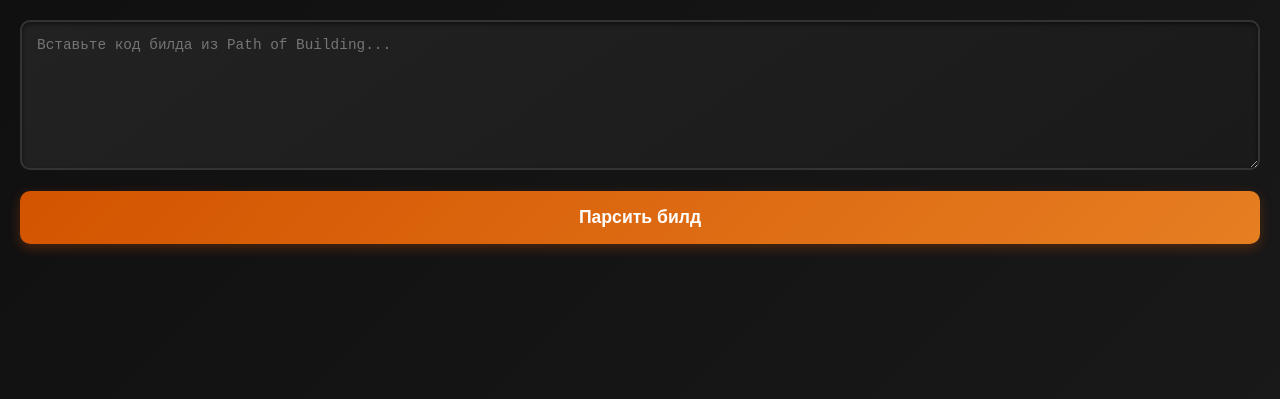
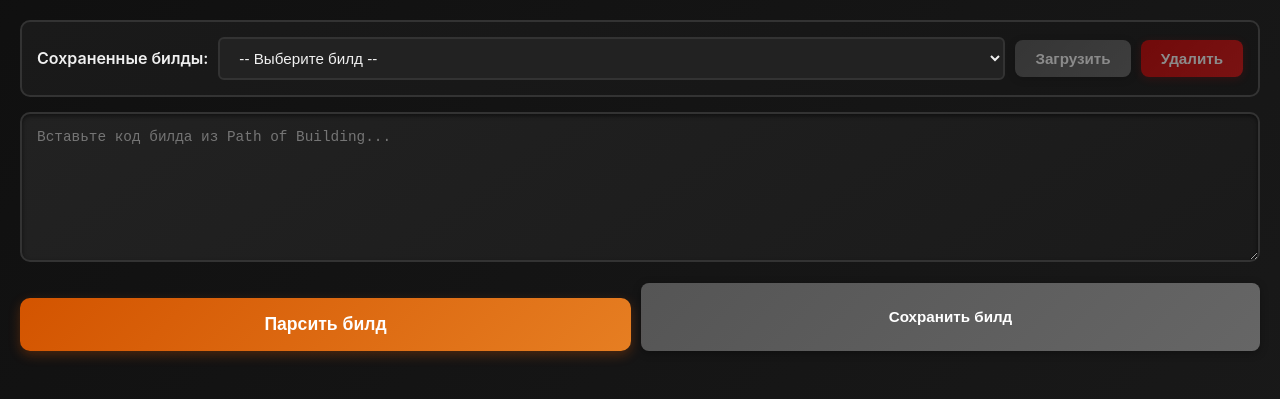
Before and after one commit to Hardoffmirror/game, a Flask app: page / in a window 1280 px wide. Shown: the part 154-553 px from the top of the page. Run offline with Flask 3, Linux system fonts and the light colour scheme.

Commit message:
Улучшена раскраска камней и добавлена система сохранения билдов
- Расширены ключевые слова для раскраски всех типов камней (красные, зеленые, синие)
- Добавлены PoE 2 скиллы и дополнительные ключевые слова для лучшего распознавания
- Реализована система сохранения POB билдов в localStorage
- Добавлен UI для управления сохраненными билдами (выпадающий список с кнопками)
- Реализовано модальное окно для ввода названия билда при сохранении
- Добавлена возможность загрузки сохраненных билдов
- Добавлена возможность удаления билдов с подтверждением
- Билды сортируются по дате создания (новые сверху)
- Добавлены стили для новых UI элементов (кнопки, модальное окно, селектор)

```diff
--- a/static/css/style.css
+++ b/static/css/style.css
@@ -66,6 +66,210 @@ header h1 {
 
 .input-section {
     margin-bottom: 30px;
+}
+
+/* Builds manager */
+.builds-manager {
+    margin-bottom: 15px;
+}
+
+.saved-builds-selector {
+    display: flex;
+    align-items: center;
+    gap: 10px;
+    flex-wrap: wrap;
+    background: linear-gradient(145deg, var(--bg-card), #151515);
+    padding: 15px;
+    border-radius: 10px;
+    border: 2px solid var(--border);
+}
+
+.saved-builds-selector label {
+    font-weight: 600;
+    color: var(--text-primary);
+    white-space: nowrap;
+}
+
+.saved-builds-selector select {
+    flex: 1;
+    min-width: 200px;
+    padding: 10px 15px;
+    background: var(--bg-input);
+    color: var(--text-primary);
+    border: 2px solid var(--border);
+    border-radius: 6px;
+    font-size: 0.95rem;
+    transition: all 0.3s;
+}
+
+.saved-builds-selector select:focus {
+    outline: none;
+    border-color: var(--accent);
+    box-shadow: 0 0 0 3px rgba(211, 84, 0, 0.1);
+}
+
+.action-buttons {
+    display: flex;
+    gap: 10px;
+    margin-top: 15px;
+}
+
+.action-buttons .btn,
+.action-buttons .btn-secondary {
+    flex: 1;
+}
+
+.btn-secondary {
+    padding: 10px 20px;
+    background: linear-gradient(135deg, #555, #666);
+    color: white;
+    border: none;
+    border-radius: 8px;
+    font-size: 0.95rem;
+    font-weight: 600;
+    cursor: pointer;
+    transition: all 0.3s cubic-bezier(0.4, 0, 0.2, 1);
+    box-shadow: 0 2px 8px rgba(0, 0, 0, 0.3);
+}
+
+.btn-secondary:hover:not(:disabled) {
+    background: linear-gradient(135deg, #666, #777);
+    transform: translateY(-2px);
+    box-shadow: 0 4px 12px rgba(0, 0, 0, 0.4);
+}
+
+.btn-secondary:disabled {
+    opacity: 0.5;
+    cursor: not-allowed;
+}
+
+.btn-danger {
+    padding: 10px 20px;
+    background: linear-gradient(135deg, #cc0000, #dd1111);
+    color: white;
+    border: none;
+    border-radius: 8px;
+    font-size: 0.95rem;
+    font-weight: 600;
+    cursor: pointer;
+    transition: all 0.3s cubic-bezier(0.4, 0, 0.2, 1);
+    box-shadow: 0 2px 8px rgba(204, 0, 0, 0.3);
+}
+
+.btn-danger:hover:not(:disabled) {
+    background: linear-gradient(135deg, #dd1111, #ee2222);
+    transform: translateY(-2px);
+    box-shadow: 0 4px 12px rgba(204, 0, 0, 0.4);
+}
+
+.btn-danger:disabled {
+    opacity: 0.5;
+    cursor: not-allowed;
+}
+
+/* Modal */
+.modal {
+    display: none;
+    position: fixed;
+    z-index: 1000;
+    left: 0;
+    top: 0;
+    width: 100%;
+    height: 100%;
+    background-color: rgba(0, 0, 0, 0.7);
+    backdrop-filter: blur(4px);
+}
+
+.modal.show {
+    display: flex;
+    align-items: center;
+    justify-content: center;
+}
+
+.modal-content {
+    background: linear-gradient(145deg, var(--bg-card), #151515);
+    border-radius: 12px;
+    border: 2px solid var(--accent);
+    box-shadow: 0 8px 32px rgba(0, 0, 0, 0.5);
+    width: 90%;
+    max-width: 500px;
+    animation: modalSlideIn 0.3s ease-out;
+}
+
+@keyframes modalSlideIn {
+    from {
+        transform: translateY(-50px);
+        opacity: 0;
+    }
+    to {
+        transform: translateY(0);
+        opacity: 1;
+    }
+}
+
+.modal-header {
+    display: flex;
+    justify-content: space-between;
+    align-items: center;
+    padding: 20px;
+    border-bottom: 2px solid var(--border);
+}
+
+.modal-header h2 {
+    margin: 0;
+    color: var(--accent);
+    font-size: 1.5rem;
+}
+
+.modal-close {
+    font-size: 2rem;
+    color: var(--text-secondary);
+    cursor: pointer;
+    transition: color 0.2s;
+    line-height: 1;
+}
+
+.modal-close:hover {
+    color: var(--accent);
+}
+
+.modal-body {
+    padding: 20px;
+}
+
+.modal-body label {
+    display: block;
+    margin-bottom: 10px;
+    color: var(--text-primary);
+    font-weight: 600;
+}
+
+.modal-body input {
+    width: 100%;
+    padding: 12px;
+    background: var(--bg-input);
+    color: var(--text-primary);
+    border: 2px solid var(--border);
+    border-radius: 6px;
+    font-size: 1rem;
+    transition: all 0.3s;
+}
+
+.modal-body input:focus {
+    outline: none;
+    border-color: var(--accent);
+    box-shadow: 0 0 0 3px rgba(211, 84, 0, 0.1);
+}
+
+.modal-footer {
+    display: flex;
+    gap: 10px;
+    padding: 20px;
+    border-top: 2px solid var(--border);
+}
+
+.modal-footer button {
+    flex: 1;
 }
 
 #buildCode {
--- a/static/js/app.js
+++ b/static/js/app.js
@@ -1,4 +1,52 @@
 // PoE Build Converter - Frontend Logic
+
+// Управление сохраненными билдами
+const BuildsManager = {
+    STORAGE_KEY: 'poe_saved_builds',
+
+    getBuilds() {
+        try {
+            const builds = localStorage.getItem(this.STORAGE_KEY);
+            return builds ? JSON.parse(builds) : [];
+        } catch (error) {
+            console.error('Ошибка при чтении сохраненных билдов:', error);
+            return [];
+        }
+    },
+
+    saveBuilds(builds) {
+        try {
+            localStorage.setItem(this.STORAGE_KEY, JSON.stringify(builds));
+            return true;
+        } catch (error) {
+            console.error('Ошибка при сохранении билдов:', error);
+            return false;
+        }
+    },
+
+    addBuild(name, code) {
+        const builds = this.getBuilds();
+        const newBuild = {
+            id: Date.now(),
+            name: name,
+            code: code,
+            createdAt: new Date().toISOString()
+        };
+        builds.push(newBuild);
+        return this.saveBuilds(builds) ? newBuild : null;
+    },
+
+    deleteBuild(id) {
+        const builds = this.getBuilds();
+        const filtered = builds.filter(b => b.id !== id);
+        return this.saveBuilds(filtered);
+    },
+
+    getBuild(id) {
+        const builds = this.getBuilds();
+        return builds.find(b => b.id === id);
+    }
+};
 
 document.addEventListener('DOMContentLoaded', () => {
     const buildCodeTextarea = document.getElementById('buildCode');
@@ -6,6 +54,20 @@ document.addEventListener('DOMContentLoaded', () => {
     const errorDiv = document.getElementById('error');
     const loadingDiv = document.getElementById('loading');
     const resultsDiv = document.getElementById('results');
+
+    // Элементы управления билдами
+    const savedBuildsSelect = document.getElementById('savedBuildsSelect');
+    const loadBuildBtn = document.getElementById('loadBuildBtn');
+    const deleteBuildBtn = document.getElementById('deleteBuildBtn');
+    const saveBuildBtn = document.getElementById('saveBuildBtn');
+    const saveBuildModal = document.getElementById('saveBuildModal');
+    const buildNameInput = document.getElementById('buildNameInput');
+    const confirmSaveBtn = document.getElementById('confirmSaveBtn');
+    const cancelSaveBtn = document.getElementById('cancelSaveBtn');
+    const modalClose = document.querySelector('.modal-close');
+
+    // Загрузка списка билдов при старте
+    loadBuildsList();
 
     parseBtn.addEventListener('click', async () => {
         const buildCode = buildCodeTextarea.value.trim();
@@ -61,6 +123,124 @@ document.addEventListener('DOMContentLoaded', () => {
             copyToClipboard(copyable.dataset.copy);
         }
     });
+
+    // Управление билдами
+    savedBuildsSelect.addEventListener('change', () => {
+        const selected = savedBuildsSelect.value;
+        loadBuildBtn.disabled = !selected;
+        deleteBuildBtn.disabled = !selected;
+    });
+
+    loadBuildBtn.addEventListener('click', () => {
+        const buildId = parseInt(savedBuildsSelect.value);
+        if (!buildId) return;
+
+        const build = BuildsManager.getBuild(buildId);
+        if (build) {
+            buildCodeTextarea.value = build.code;
+            showCopyNotification('Билд загружен: ' + build.name);
+        }
+    });
+
+    deleteBuildBtn.addEventListener('click', () => {
+        const buildId = parseInt(savedBuildsSelect.value);
+        if (!buildId) return;
+
+        const build = BuildsManager.getBuild(buildId);
+        if (build && confirm(`Удалить билд "${build.name}"?`)) {
+            if (BuildsManager.deleteBuild(buildId)) {
+                loadBuildsList();
+                showCopyNotification('Билд удален');
+            } else {
+                showError('Ошибка при удалении билда');
+            }
+        }
+    });
+
+    saveBuildBtn.addEventListener('click', () => {
+        const buildCode = buildCodeTextarea.value.trim();
+        if (!buildCode) {
+            showError('Нет кода билда для сохранения');
+            return;
+        }
+
+        buildNameInput.value = '';
+        saveBuildModal.classList.add('show');
+        buildNameInput.focus();
+    });
+
+    confirmSaveBtn.addEventListener('click', () => {
+        const buildName = buildNameInput.value.trim();
+        const buildCode = buildCodeTextarea.value.trim();
+
+        if (!buildName) {
+            showError('Введите название билда');
+            return;
+        }
+
+        if (!buildCode) {
+            showError('Нет кода билда для сохранения');
+            return;
+        }
+
+        const newBuild = BuildsManager.addBuild(buildName, buildCode);
+        if (newBuild) {
+            loadBuildsList();
+            saveBuildModal.classList.remove('show');
+            showCopyNotification('Билд сохранен: ' + buildName);
+
+            // Автоматически выбираем сохраненный билд
+            savedBuildsSelect.value = newBuild.id;
+            loadBuildBtn.disabled = false;
+            deleteBuildBtn.disabled = false;
+        } else {
+            showError('Ошибка при сохранении билда');
+        }
+    });
+
+    cancelSaveBtn.addEventListener('click', () => {
+        saveBuildModal.classList.remove('show');
+    });
+
+    modalClose.addEventListener('click', () => {
+        saveBuildModal.classList.remove('show');
+    });
+
+    // Закрытие модального окна по клику вне его
+    saveBuildModal.addEventListener('click', (e) => {
+        if (e.target === saveBuildModal) {
+            saveBuildModal.classList.remove('show');
+        }
+    });
+
+    // Сохранение по Enter в input
+    buildNameInput.addEventListener('keypress', (e) => {
+        if (e.key === 'Enter') {
+            confirmSaveBtn.click();
+        }
+    });
+
+    function loadBuildsList() {
+        const builds = BuildsManager.getBuilds();
+
+        // Очищаем список
+        savedBuildsSelect.innerHTML = '<option value="">-- Выберите билд --</option>';
+
+        // Добавляем билды (сортируем по дате создания, новые сверху)
+        builds.sort((a, b) => new Date(b.createdAt) - new Date(a.createdAt));
+
+        builds.forEach(build => {
+            const option = document.createElement('option');
+            option.value = build.id;
+            const date = new Date(build.createdAt).toLocaleDateString('ru-RU');
+            option.textContent = `${build.name} (${date})`;
+            savedBuildsSelect.appendChild(option);
+        });
+
+        // Отключаем кнопки если нет выбранного билда
+        loadBuildBtn.disabled = true;
+        deleteBuildBtn.disabled = true;
+    }
 });
 
 function showError(message) {
@@ -875,14 +1055,17 @@ function getGemColor(gemName) {
         'rolling', 'hammer of the gods', 'firestorm', 'stampede',
         'crushing fist', 'artillery', 'sundering', 'vaal',
         // Дополнительные огненные
-        'heat', 'ember', 'combust', 'scorch', 'ash', 'pyro',
+        'heat', 'ember', 'combust', 'scorch', 'ash', 'pyro', 'flame wall',
+        'blazing', 'phoenix', 'cremation', 'desecrate',
         // Дополнительные физические
         'armor', 'armour', 'physical', 'brutality', 'melee',
         // Дополнительные крафтовые/редкие скиллы
         'shield', 'bash', 'charge', 'strike', 'throw', 'reckoning',
         'vengeance', 'riposte', 'fissure',
         // Дополнительно: stance, warrior skills
-        'blood', 'sand', 'flesh', 'stone', 'berserker', 'warcry', 'cry'
+        'blood', 'sand', 'flesh', 'stone', 'berserker', 'warcry', 'cry',
+        // PoE 2 Strength skills
+        'sunder', 'armor break', 'stampede', 'rolling slam'
     ];
 
     // Зеленые (Dexterity) камни - проджектайлы, яды, ловушки
@@ -925,7 +1108,10 @@ function getGemColor(gemName) {
         'arrow', 'trap', 'mine', 'steel', 'blade', 'dagger',
         // Дополнительно: movement и utility
         'blink', 'dash', 'shift', 'fade', 'evasion',
-        'poison', 'bleed', 'rupture', 'laceration'
+        'poison', 'bleed', 'rupture', 'laceration',
+        // PoE 2 и дополнительно
+        'vine', 'thorn', 'toxic growth', 'pathfinder', 'ranger',
+        'crossbow', 'bolt', 'snipe', 'ambush', 'shadow step'
     ];
 
     // Синие (Intelligence) камни - холод, молния, заклинания, миньоны
@@ -982,7 +1168,10 @@ function getGemColor(gemName) {
         'wand', 'sceptre', 'golem', 'zombie', 'skeleton',
         'curse', 'mark', 'weakness',
         // Дополнительно: elemental и chaos
-        'elemental', 'chaos', 'void', 'profane', 'necro'
+        'elemental', 'chaos', 'void', 'profane', 'necro',
+        // PoE 2 и дополнительные
+        'conjure', 'mage', 'wizard', 'sorcerer', 'witch',
+        'rune', 'enchant', 'teleport', 'astral', 'cosmic'
     ];
 
     // Проверяем ключевые слова для красных
@@ -1198,11 +1387,11 @@ function copyToClipboard(text) {
     document.body.removeChild(textarea);
 }
 
-function showCopyNotification() {
+function showCopyNotification(message = 'Скопировано!') {
     // Создаем уведомление
     const notification = document.createElement('div');
     notification.className = 'copy-notification';
-    notification.textContent = 'Скопировано!';
+    notification.textContent = message;
     document.body.appendChild(notification);
 
     // Показываем с анимацией
--- a/templates/index.html
+++ b/templates/index.html
@@ -14,8 +14,39 @@
         </header>
 
         <div class="input-section">
+            <div class="builds-manager">
+                <div class="saved-builds-selector">
+                    <label for="savedBuildsSelect">Сохраненные билды:</label>
+                    <select id="savedBuildsSelect">
+                        <option value="">-- Выберите билд --</option>
+                    </select>
+                    <button id="loadBuildBtn" class="btn-secondary" disabled>Загрузить</button>
+                    <button id="deleteBuildBtn" class="btn-danger" disabled>Удалить</button>
+                </div>
+            </div>
             <textarea id="buildCode" placeholder="Вставьте код билда из Path of Building..."></textarea>
-            <button id="parseBtn" class="btn">Парсить билд</button>
+            <div class="action-buttons">
+                <button id="parseBtn" class="btn">Парсить билд</button>
+                <button id="saveBuildBtn" class="btn-secondary">Сохранить билд</button>
+            </div>
+        </div>
+
+        <!-- Модальное окно для сохранения билда -->
+        <div id="saveBuildModal" class="modal">
+            <div class="modal-content">
+                <div class="modal-header">
+                    <h2>Сохранить билд</h2>
+                    <span class="modal-close">&times;</span>
+                </div>
+                <div class="modal-body">
+                    <label for="buildNameInput">Название билда:</label>
+                    <input type="text" id="buildNameInput" placeholder="Например: Bleed Gladiator" maxlength="50">
+                </div>
+                <div class="modal-footer">
+                    <button id="confirmSaveBtn" class="btn">Сохранить</button>
+                    <button id="cancelSaveBtn" class="btn-secondary">Отмена</button>
+                </div>
+            </div>
         </div>
 
         <div id="error" class="error"></div>
```
